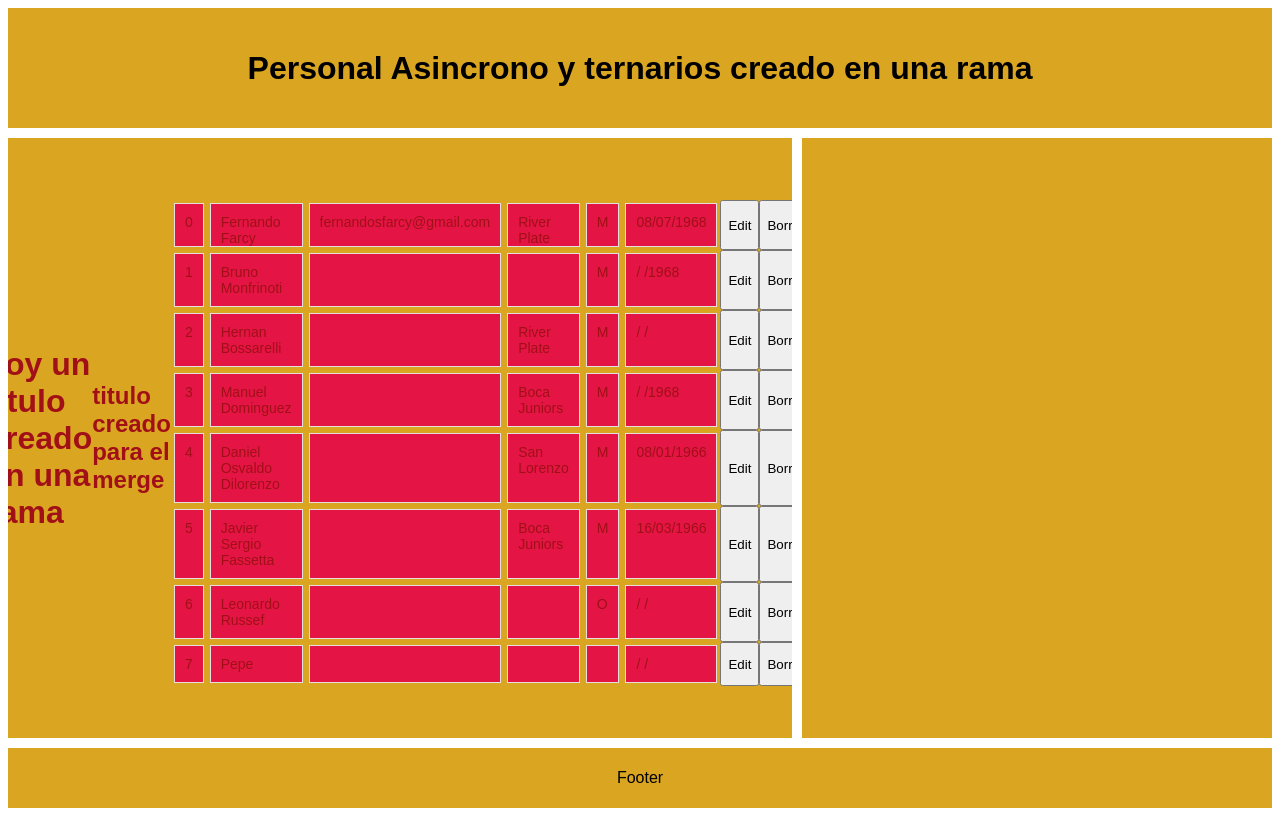
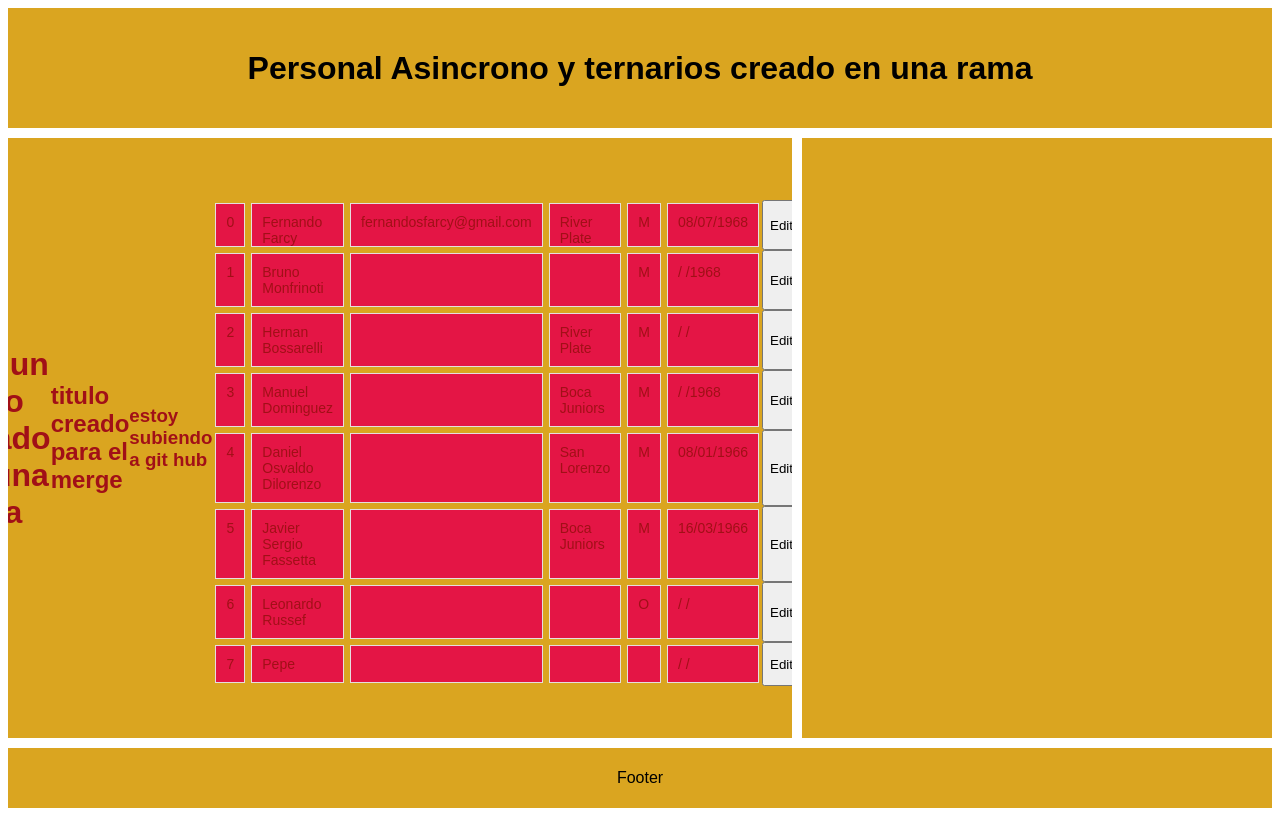
Before and after one commit to FernandoFarcy/clase-prueba, a plain HTML site: page index.html in a window 1280 px wide. Drawn offline with Linux system fonts and the light colour scheme.

Commit message:
commit antes de subir a git hub

```diff
--- a/index.html
+++ b/index.html
@@ -13,6 +13,7 @@
             <aside>
                 <h1 class="titulo-git">soy un titulo creado en una rama</h1>
                 <h2>titulo creado para el merge</h2>
+                <h3>estoy subiendo a git hub</h3>
                     <div class="grid-container">
                     </div>
                     <!-- <button type="button" class="boton-confirmar">Mod.</button>   -->
```
Also changed, not shown: comandos.txt.
